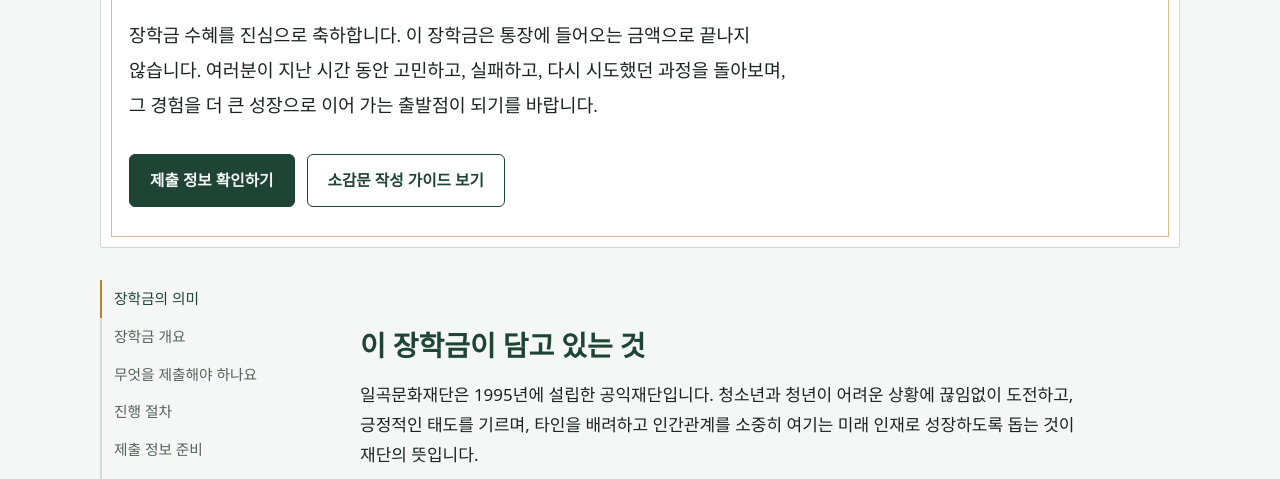
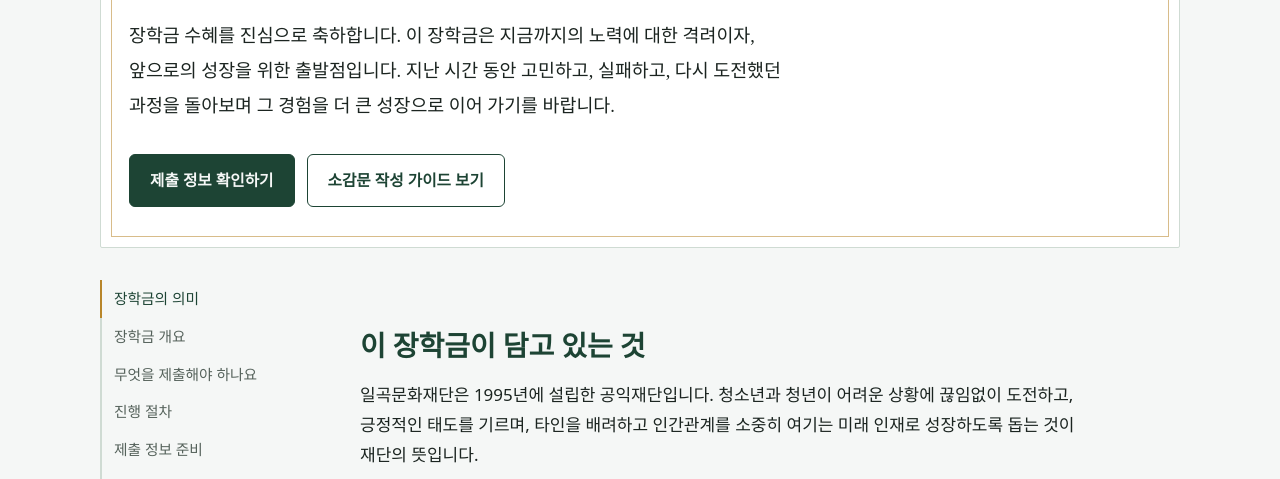
Before and after one commit to Planet-ECHO-admin/ilgok, a plain HTML site: page index.html in a window 1280 px wide. Shown: the part 283-762 px from the top of the page. Drawn offline with Linux system fonts and the light colour scheme; a web font is replaced by a local one.

Commit message:
Update index.html

```diff
--- a/index.html
+++ b/index.html
@@ -142,7 +142,7 @@ footer .in{max-width:1120px;margin:0 auto}
   <div class="cert">
     <div class="from">장학금 수혜 가이드북</div>
     <h1>2026 미래 창업가 리더십 장학금</h1>
-    <p class="lead">장학금 수혜를 진심으로 축하합니다. 이 장학금은 통장에 들어오는 금액으로 끝나지 않습니다. 여러분이 지난 시간 동안 고민하고, 실패하고, 다시 시도했던 과정을 돌아보며, 그 경험을 더 큰 성장으로 이어 가는 출발점이 되기를 바랍니다.</p>
+    <p class="lead">장학금 수혜를 진심으로 축하합니다. 이 장학금은 지금까지의 노력에 대한 격려이자, 앞으로의 성장을 위한 출발점입니다. 지난 시간 동안 고민하고, 실패하고, 다시 도전했던 과정을 돌아보며 그 경험을 더 큰 성장으로 이어 가기를 바랍니다.</p>
     <div class="cta-row">
       <a class="btn primary" id="formBtn" href="#submit">제출 정보 확인하기</a>
       <a class="btn ghost" href="#essay">소감문 작성 가이드 보기</a>
```
